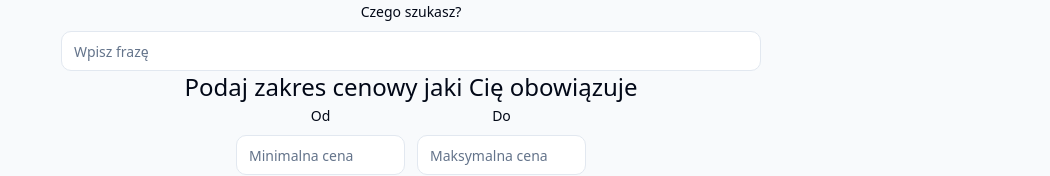
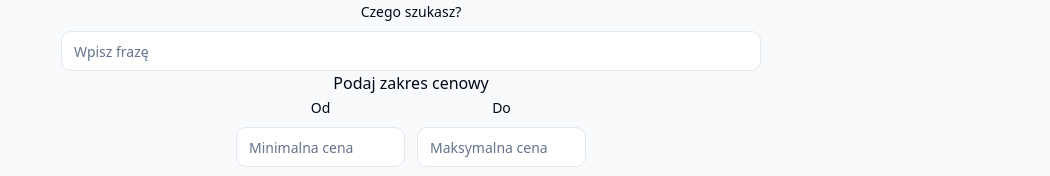
Before and after one commit to nerdbord/pomocnik-zakupowy-ai-m110a0ju, a Next.js app: page / in a window 1280 px wide. Shown: the part 349-525 px from the top of the page, without its empty margins (229-1279 px from the left). Built offline with nearby package versions, Linux system fonts and the light colour scheme; no server answers.

Commit message:
fix form ui

```diff
--- a/src/components/form.tsx
+++ b/src/components/form.tsx
@@ -195,9 +195,7 @@ export const FormComponent: React.FC = () => {
               </FormItem>
             )}
           />
-          <span className="text-2xl font-thin mt-12">
-            Podaj zakres cenowy jaki Cię obowiązuje
-          </span>
+          <span className="">Podaj zakres cenowy</span>
           <div className="flex flex-row items-center m-auto w-3/6 space-x-3">
             <FormField
               control={form.control}
```
